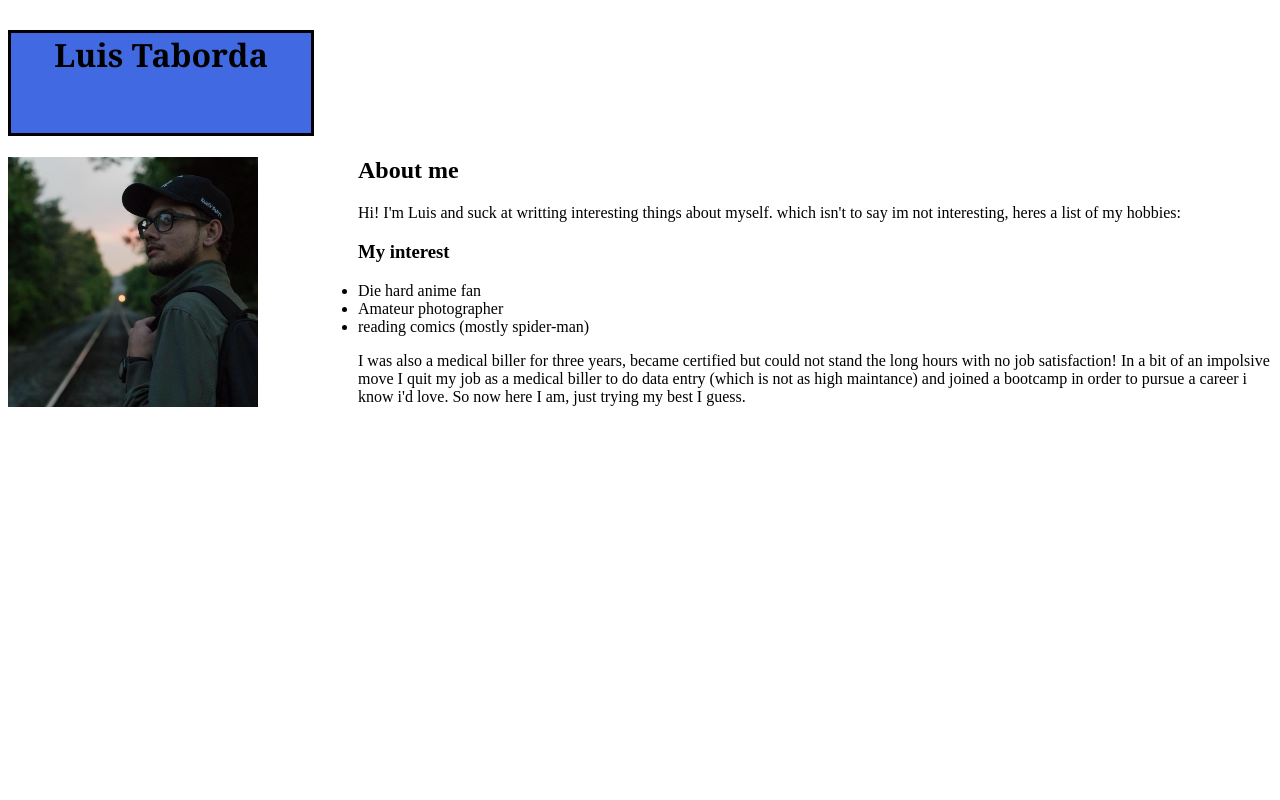
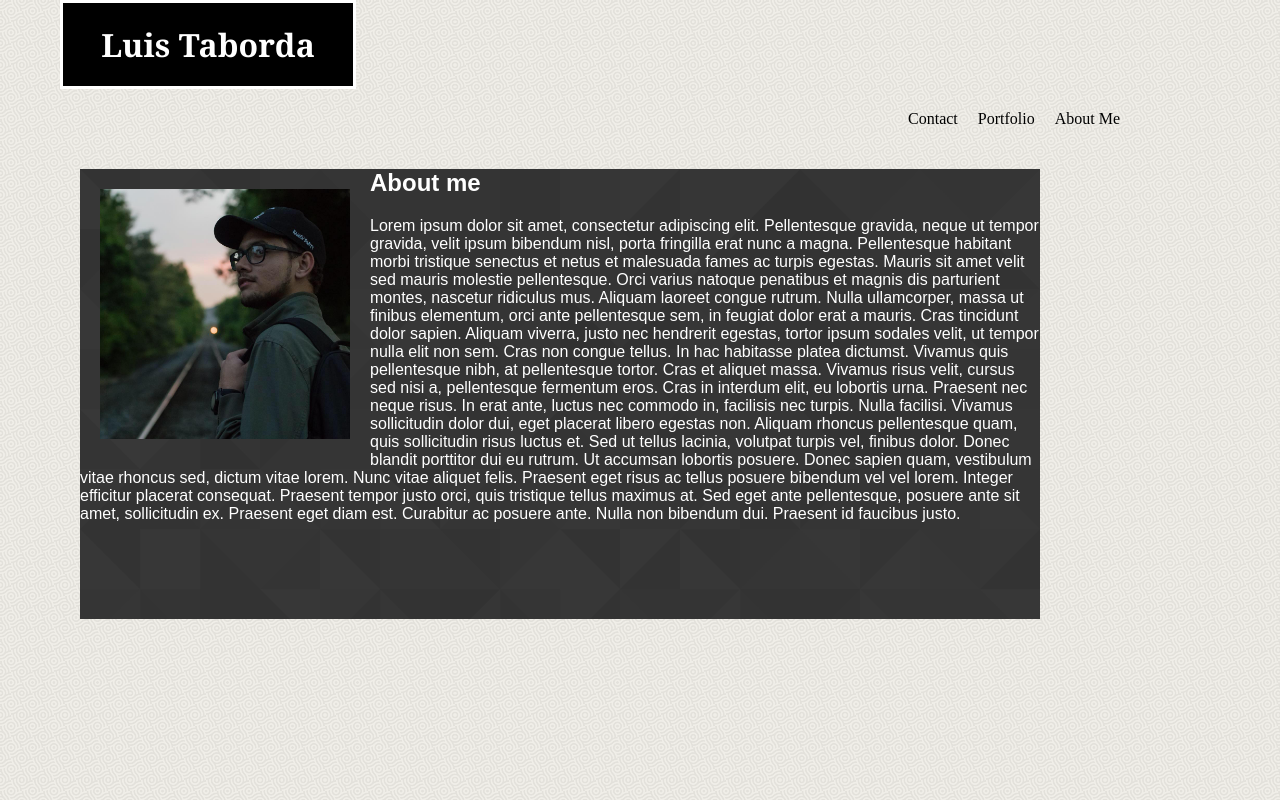
Before and after one commit to LTaborda32/Basic-Portfolio, a plain HTML site: page index.html in a window 1280 px wide. Drawn offline with Linux system fonts and the light colour scheme.

Commit message:
a few edits

```diff
--- a/assets/css/style.css
+++ b/assets/css/style.css
@@ -1,26 +1,48 @@
-.body {
-    background-image: url(C:\Users\ltabo\Basic-Portfolio\assets\images\vertical_cloth_@2X.png);
-    border-style: solid;
-    height: 200px;
+body {
+    background-image: url(../images/subtle_white_mini_waves.png);
     width: fit-content;
-    float: right;
+    margin: 0;
+    padding: 0;
+
 }
 
 #pic_of_me{
     width: 250px;
     height: 250px;
-    margin-right: 100px;
-   float: left;
+    float: left;
+    padding: 20px;
 
     }
 
-#heading{
+.name{
+    font-family: Georgia, 'Times New Roman', Times, serif;
     text-align: center;
-    margin-top: 30px;
-    font-family: Georgia, 'Times New Roman', Times, serif;
     border-style: solid;
-    background-color: royalblue;
-    width: 300px;
-    height: 100px;
+    background-color: black;
+    color: white;
+    margin-top: 0;
+    margin-left: 60px;
+    padding: 20px;
+    width: 250px;
 
 }
+
+#about_me {
+    background-image: url(../images/footer_lodyas.png);
+    color: white;
+    font-family: Arial, Helvetica, sans-serif;
+    width: 960px;
+    height: 450px;
+    margin: 80px;
+
+
+}
+
+.about,
+.portfolio,
+.contact{
+    float: right;
+    margin-top: 0;
+    margin-left: 20px;
+
+}
--- a/index.html
+++ b/index.html
@@ -8,19 +8,22 @@
 </head>
 <body>
     <link rel="stylesheet" href="assets/css/style.css">
-    <h1 id="heading">Luis Taborda</h1>
-    <img src="assets/images/picofme.jpg" alt="My pic" id="pic_of_me">
-    <h2 id="about">About me</h2>
-        <p>Hi! I'm Luis and suck at writting interesting things about myself. which isn't to say im not interesting, heres a list of my hobbies: </p>
-    <h3>My interest</h3>
-        <ul>
-            <li>Die hard anime fan</li>
-            <li>Amateur photographer</li>
-            <li>reading comics (mostly spider-man) </li>
-        </ul>
-        <p>I was also a medical biller for three years, became certified but could not stand the long hours with no job satisfaction! In a bit of an impolsive move
-            I quit my job as a medical biller to do data entry (which is not as  high maintance) and joined a bootcamp in order to pursue a career i know i'd love. So now here
-            I am, just trying my best I guess.
-        </p>
+       <header id="header">
+            <h1 class="name">Luis Taborda</h1>
+            <div id="clearfix">
+                <p class="about">About Me</p>
+                <p class="portfolio">Portfolio</p>
+                <p class="contact">Contact</p>
+            </div>
+       </header>
+    <div id="about_me">
+        <section class="main_bio">
+            <img src="assets/images/picofme.jpg" alt="My pic" id="pic_of_me">
+            <h2>About me</h2>
+                <p> Lorem ipsum dolor sit amet, consectetur adipiscing elit. Pellentesque gravida, neque ut tempor gravida, velit ipsum bibendum nisl, porta fringilla erat nunc a magna. Pellentesque habitant morbi tristique senectus et netus et malesuada fames ac turpis egestas. Mauris sit amet velit sed mauris molestie pellentesque. Orci varius natoque penatibus et magnis dis parturient montes, nascetur ridiculus mus. Aliquam laoreet congue rutrum. Nulla ullamcorper, massa ut finibus elementum, orci ante pellentesque sem, in feugiat dolor erat a mauris. Cras tincidunt dolor sapien. Aliquam viverra, justo nec hendrerit egestas, tortor ipsum sodales velit, ut tempor nulla elit non sem. Cras non congue tellus. In hac habitasse platea dictumst. Vivamus quis pellentesque nibh, at pellentesque tortor. Cras et aliquet massa. Vivamus risus velit, cursus sed nisi a, pellentesque fermentum eros. Cras in interdum elit, eu lobortis urna. Praesent nec neque risus. In erat ante, luctus nec commodo in, facilisis nec turpis.
+
+                     Nulla facilisi. Vivamus sollicitudin dolor dui, eget placerat libero egestas non. Aliquam rhoncus pellentesque quam, quis sollicitudin risus luctus et. Sed ut tellus lacinia, volutpat turpis vel, finibus dolor. Donec blandit porttitor dui eu rutrum. Ut accumsan lobortis posuere. Donec sapien quam, vestibulum vitae rhoncus sed, dictum vitae lorem. Nunc vitae aliquet felis. Praesent eget risus ac tellus posuere bibendum vel vel lorem. Integer efficitur placerat consequat. Praesent tempor justo orci, quis tristique tellus maximus at. Sed eget ante pellentesque, posuere ante sit amet, sollicitudin ex. Praesent eget diam est. Curabitur ac posuere ante. Nulla non bibendum dui. Praesent id faucibus justo.</p>
+            </section>
+        </div>
 </body>
 </html>
```
Also changed, not shown: assets/images/footer_lodyas.png (added), assets/images/subtle_white_mini_waves.png (added), assets/images/vertical_cloth.png (deleted), assets/images/vertical_cloth_@2X.png (deleted).
